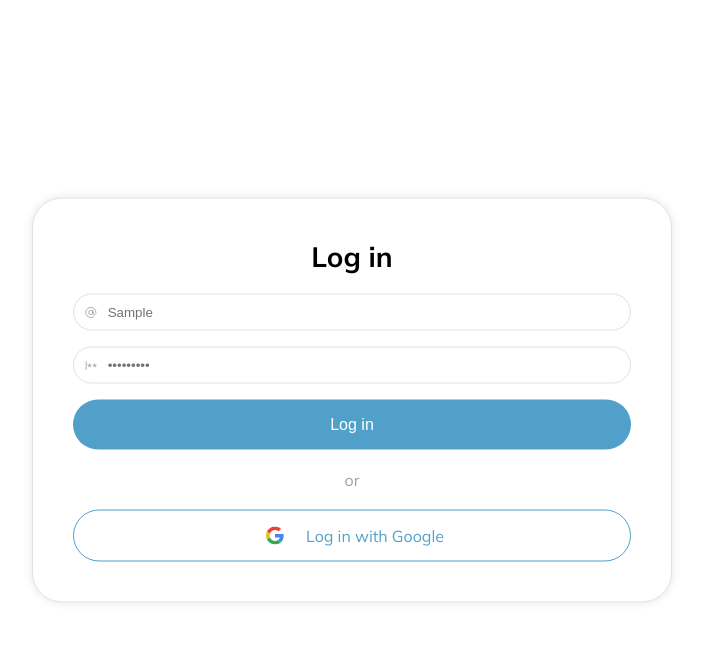
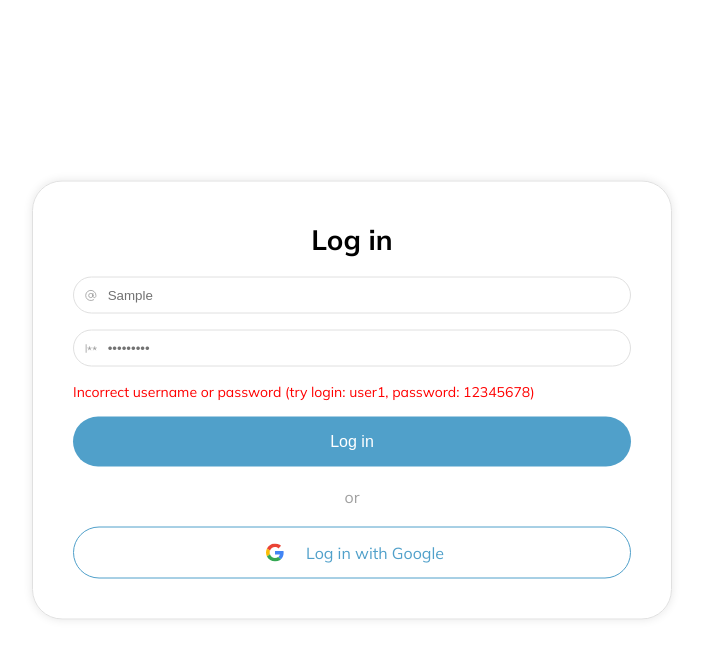
Before and after one commit to diana-spi/chat, a React (Create React App) app: page / in a window 1280 px wide. Both pictures are taken after typing "Sample", "Sample123" into the empty fields and a click on the button "Log in". Shown: the top 658 px of the page, without its empty margins (288-991 px from the left). Built offline with nearby package versions, Linux system fonts and the light colour scheme; no server answers.

Commit message:
Added login error message

```diff
--- a/src/features/Login/Login.jsx
+++ b/src/features/Login/Login.jsx
@@ -8,6 +8,7 @@ import { useState } from "react";
 
 function Login() {
   const [isLogged, setIsLogged] = useState(localStorage.getItem("loggedIn"));
+  const [loginError, setLoginError] = useState(false);
   const { control, handleSubmit } = useForm({
     defaultValues: {
       email: "",
@@ -19,8 +20,9 @@ function Login() {
     if (data.email === "user1" && data.password === "12345678") {
       localStorage.setItem("loggedIn", "true");
       setIsLogged(true);
+    } else {
+      setLoginError(true);
     }
-    console.log(data);
   };
 
   const login = useGoogleLogin({
@@ -55,6 +57,9 @@ function Login() {
                 <InputField className="login__input-password" type="password" placeholder="12345678" {...field} />
               )}
             />
+            <div className={`login__error-msg ${loginError ? "" : "login__error-msg--disabled"}`}>
+              Incorrect username or password (try login: user1, password: 12345678){" "}
+            </div>
           </div>
           <button className="login__button">Log in</button>
         </form>
--- a/src/features/Login/Login.scss
+++ b/src/features/Login/Login.scss
@@ -23,6 +23,15 @@
         display: flex;
         flex-direction: column;
         gap: 1.6rem;
+
+        #{$self}__error-msg {
+          color: red;
+          font-size: 1.4rem;
+
+          &--disabled {
+            display: none;
+          }
+        }
       }
       #{$self}__button {
         width: 100%;
```
